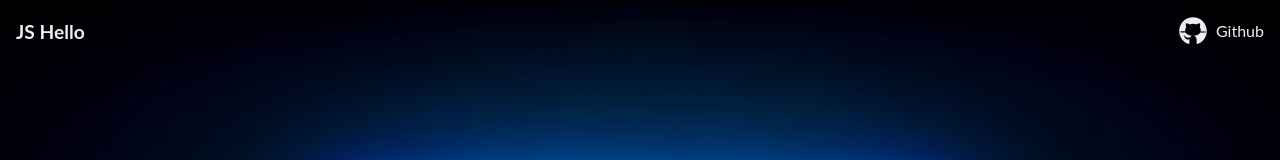
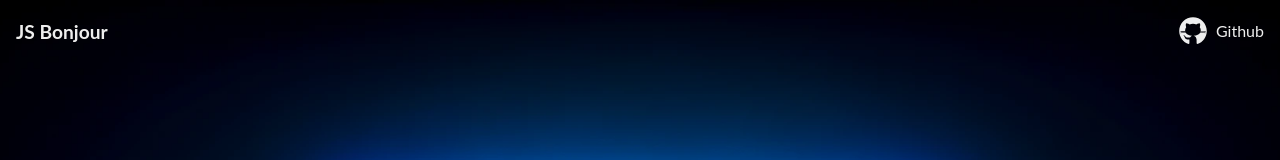
Before and after one commit to Dias-Jonathan-dev/GameSpace, a React (Vite) app in the folder client/: page / in a window 1280 px wide. Shown: the top 160 px of the page. Built offline with nearby package versions, Linux system fonts and the light colour scheme.

Commit message:
fix(App.tsx): change h1 content

```diff
--- a/client/src/App.tsx
+++ b/client/src/App.tsx
@@ -4,7 +4,7 @@ function App() {
   return (
     <>
       <header>
-        <h1 className="logo">JS Hello</h1>
+        <h1 className="logo">JS Bonjour</h1>
       </header>
 
       <nav className="navbar">
```
